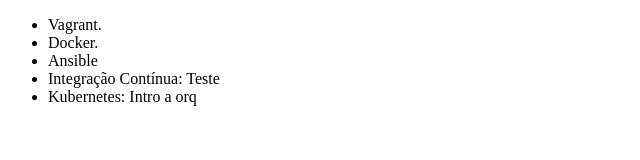
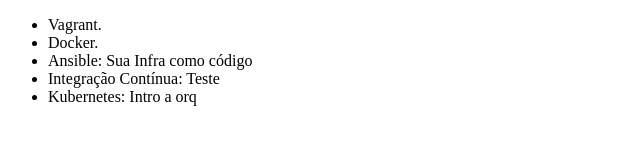
Before and after one commit to elvisdiego/alura-git, a plain HTML site: page index.html in a window 1280 px wide. Shown: the whole page, without its empty margins (0-640 px from the left). Drawn offline with Linux system fonts and the light colour scheme.

Commit message:
Mudando nome curso

```diff
--- a/index.html
+++ b/index.html
@@ -8,7 +8,7 @@
     <ul>
         <li>Vagrant.</li>
         <li>Docker.</li>
-        <li>Ansible</li>
+        <li>Ansible: Sua Infra como código</li>
         <li>Integração Contínua: Teste</li>
 		<li>Kubernetes: Intro a orq</li>
     </ul>
```
